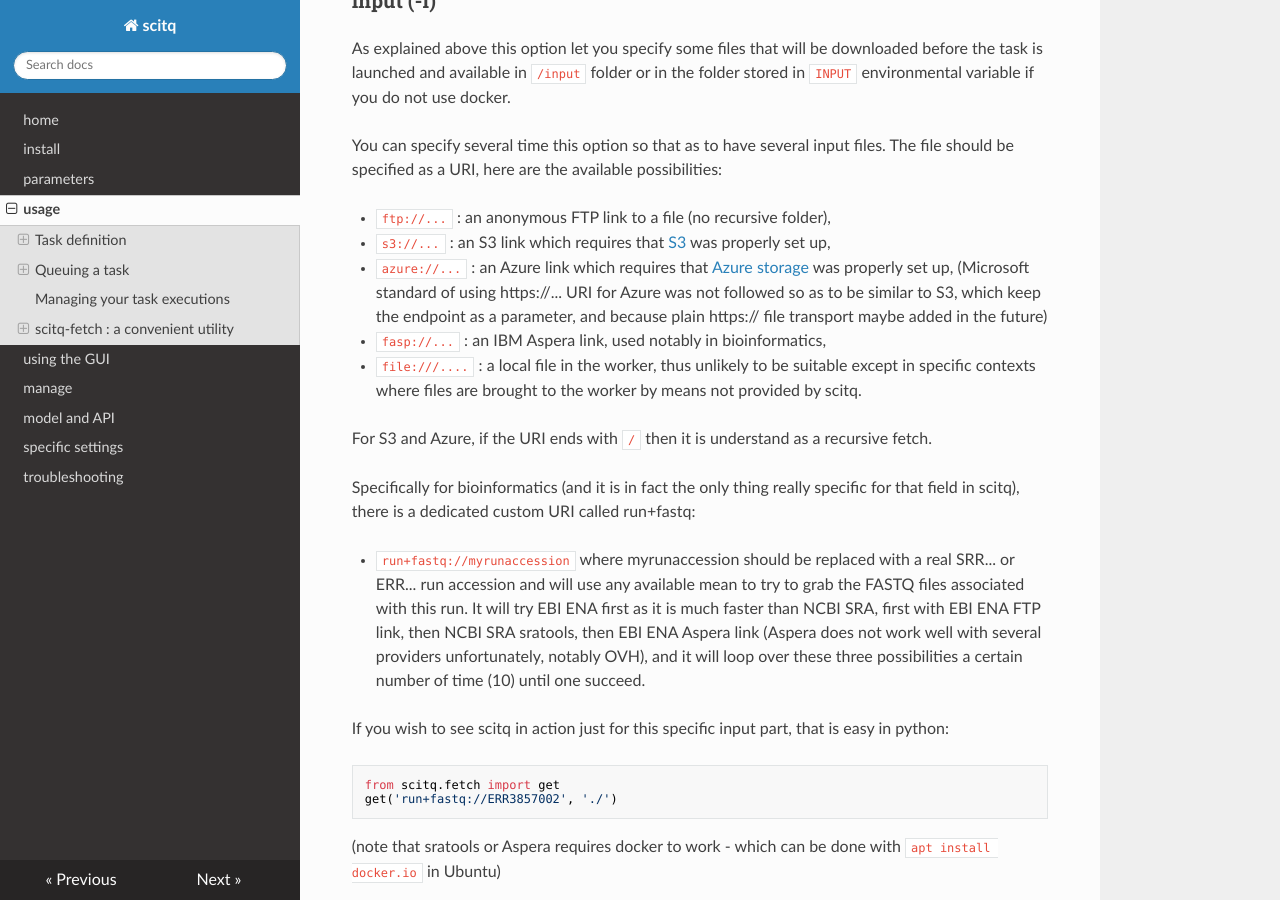
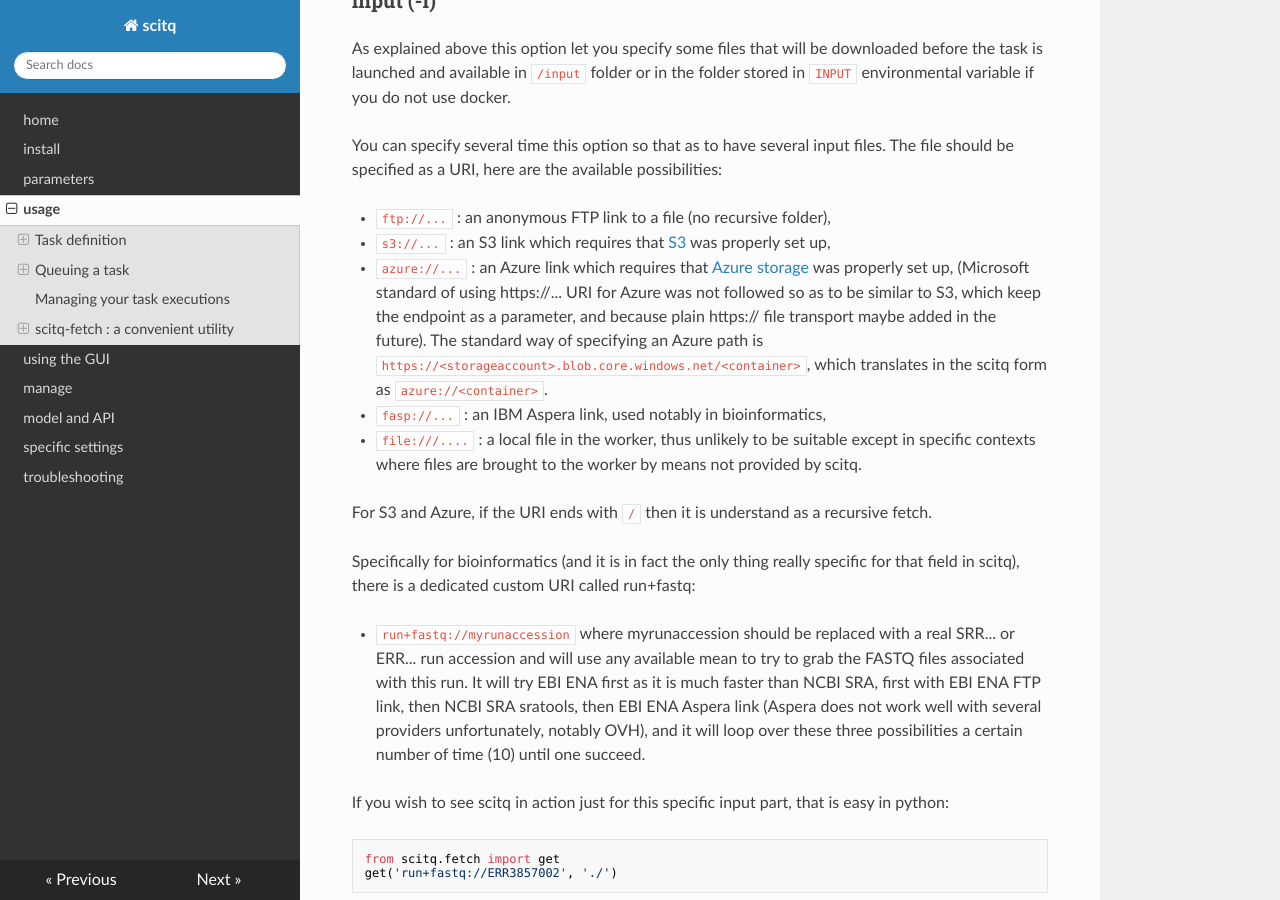
Before and after one commit to gmtsciencedev/scitq, an MkDocs documentation site: the page built from docs/usage.md, in a window 1280 px wide and 900 px high, scrolled down 3875 px. Built offline with MkDocs 1.6.1, drawn with Linux system fonts in a browser that asks for light colours; nearby versions of some CDN libraries.

Commit message:
clarifying azure:// URI

```diff
--- a/docs/usage.md
+++ b/docs/usage.md
@@ -102,7 +102,7 @@ You can specify several time this option so that as to have several input files.
 
 - `ftp://...` : an anonymous FTP link to a file (no recursive folder),
 - `s3://...` : an S3 link which requires that [S3](specific.md#aws-or-others-s3) was properly set up,
-- `azure://...` : an Azure link which requires that [Azure storage](specific.md#azure_storage) was properly set up, (Microsoft standard of using https://... URI for Azure was not followed so as to be similar to S3, which keep the endpoint as a parameter, and because plain https:// file transport maybe added in the future)
+- `azure://...` : an Azure link which requires that [Azure storage](specific.md#azure_storage) was properly set up, (Microsoft standard of using https://... URI for Azure was not followed so as to be similar to S3, which keep the endpoint as a parameter, and because plain https:// file transport maybe added in the future). The standard way of specifying an Azure path is `https://<storageaccount>.blob.core.windows.net/<container>`, which translates in the scitq form as `azure://<container>`.
 - `fasp://...` : an IBM Aspera link, used notably in bioinformatics,
 - `file:///....` : a local file in the worker, thus unlikely to be suitable except in specific contexts where files are brought to the worker by means not provided by scitq.
 
```
